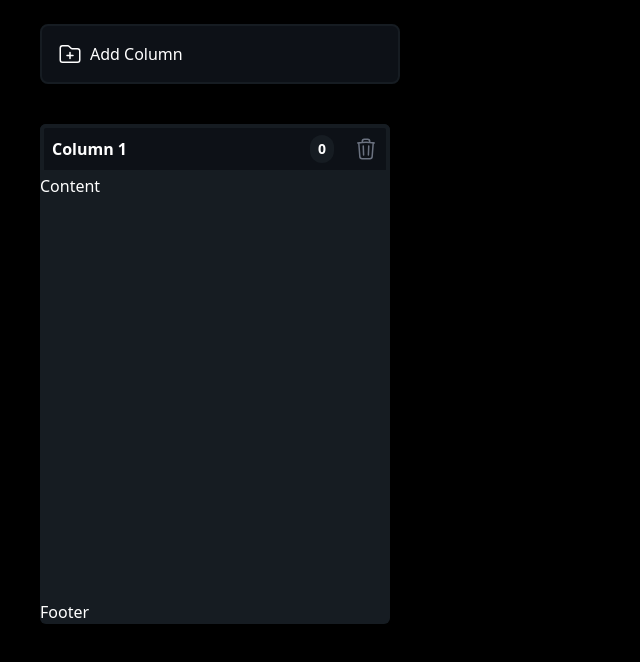
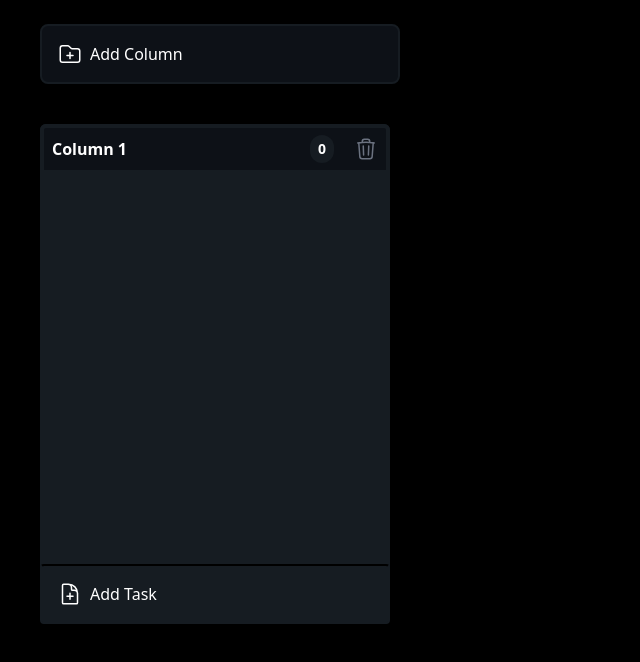
Before and after one commit to kadir-akar/drag-and-drop-kanban-board, a React (Vite) app: page / in a window 1280 px wide. Both pictures are taken after a click on the button "Add Column". Shown: the top 662 px of the page, without its empty margins (0-640 px from the left). Built offline with nearby package versions, Linux system fonts and the light colour scheme.

Commit message:
added task adding function ✅

```diff
--- a/src/App.css
+++ b/src/App.css
@@ -7,3 +7,12 @@ body,
 #root {
   @apply bg-black text-white box-border;
 }
+::-webkit-scrollbar {
+  width: 0.5rem;
+}
+::-webkit-scrollbar-track {
+  background: #1e1e24;
+}
+::-webkit-scrollbar-thumb {
+  background: #6649b8;
+}
--- a/src/components/ColumnContainer.tsx
+++ b/src/components/ColumnContainer.tsx
@@ -1,17 +1,28 @@
+import { TrashIcon } from "../icons/TrashIcon";
+import { PlusIcon } from "../icons/PlusIcon";
+
+import { Column, Id, Task } from "../types";
+
 import React, { useState } from "react";
-import { Column, Id } from "../types";
-import { TrashIcon } from "../icons/TrashIcon";
+import { TaskCard } from "./TaskCard";
+
 import { useSortable } from "@dnd-kit/sortable";
 import { CSS } from "@dnd-kit/utilities";
+
 import ref from "react";
+import TaskIcon from "../icons/TaskIcon";
+
 interface Props {
   columns: Column;
   deleteColumn: (id: Id) => void;
   updateColumn: (id: Id, title: string) => void;
+
+  createTask: (columnId: Id) => void;
+  tasks: Task[];
 }
 
 const ColumnContainer = (props: Props) => {
-  const { columns, deleteColumn, updateColumn } = props;
+  const { columns, deleteColumn, updateColumn, createTask, tasks } = props;
 
   const [editMode, setEditMode] = useState<boolean>(false);
 
@@ -93,8 +104,22 @@ const ColumnContainer = (props: Props) => {
           </button>
         </div>
       </div>
-      <div className="flex flex-grow">Content</div>
-      <div className="footer">Footer</div>
+      <div className="flex flex-grow">
+        <div className="flex flex-col gap-2 w-full">
+          {tasks.map((task) => (
+            <TaskCard key={task.id} task={task} />
+          ))}
+        </div>
+      </div>
+      <button
+        className="flex gap-2 items-center border-columnBackgroundColor border-2 rounded p-4 border-x-columnBackgroundColor hover:bg-mainBackgroundColor active:bg-black border-t-black "
+        onClick={() => {
+          createTask(columns.id);
+        }}
+      >
+        <TaskIcon />
+        Add Task
+      </button>
     </div>
   );
 };
--- a/src/components/KanbanBoard.tsx
+++ b/src/components/KanbanBoard.tsx
@@ -1,5 +1,5 @@
 import { PlusIcon } from "../icons/PlusIcon";
-import { Column, Id } from "../types";
+import { Column, Id, Task } from "../types";
 import { useState, useMemo } from "react";
 import { ColumnContainer } from "./ColumnContainer";
 import {
@@ -15,6 +15,7 @@ import { SortableContext, arrayMove } from "@dnd-kit/sortable";
 import { createPortal } from "react-dom";
 
 const KanbanBoard = () => {
+  const [tasks, setTasks] = useState<Task[]>([]);
   const [columns, setColumns] = useState<Column[]>([]);
   const [activeColumn, setActiveColumn] = useState<Column | null>(null);
 
@@ -76,7 +77,14 @@ const KanbanBoard = () => {
     });
     setColumns(newColumns);
   };
-
+  const createTask = (columnId: Id) => {
+    const newTask: Task = {
+      id: new Date().getTime().toString(),
+      content: `Task ${tasks.length + 1}`,
+      columnId,
+    };
+    setTasks([...tasks, newTask]);
+  };
   return (
     <div
       className="m-auto mt-5 min-h-screen  items-center overflow-x-auto overflow-y-hidden px-[40px] w-full
@@ -109,6 +117,8 @@ const KanbanBoard = () => {
                   columns={column}
                   deleteColumn={deleteColumn}
                   updateColumn={updateColumn}
+                  createTask={createTask}
+                  tasks={tasks.filter((task) => task.columnId === column.id)}
                 />
               ))}
             </SortableContext>
@@ -121,6 +131,10 @@ const KanbanBoard = () => {
                 columns={activeColumn}
                 deleteColumn={deleteColumn}
                 updateColumn={updateColumn}
+                createTask={createTask}
+                tasks={tasks.filter(
+                  (task) => task.columnId === activeColumn.id
+                )}
               />
             ) : null}
           </DragOverlay>,
--- /dev/null
+++ b/src/components/TaskCard.tsx
@@ -0,0 +1,25 @@
+import React from "react";
+import { Task } from "../types";
+import { TrashIcon } from "../icons/TrashIcon";
+
+interface Props {
+  task: Task;
+}
+
+const TaskCard = ({ task }: Props) => {
+  return (
+    <div
+      className="
+  bg-mainBackgroundColor text-md h-[62px] cursor-grab rounded p-2 font-bold
+  border-columnBackgroundColor border-4  flex gap-2
+    justify-between items-center "
+    >
+      {task.content}
+      <button className="stroke-white right-4 bg-columnBackgroundColor p-2 rounded ">
+        <TrashIcon />
+      </button>
+    </div>
+  );
+};
+
+export { TaskCard };
--- /dev/null
+++ b/src/icons/TaskIcon.tsx
@@ -0,0 +1,24 @@
+import React from "react";
+
+const TaskIcon = () => {
+  return (
+    <div>
+      <svg
+        xmlns="http://www.w3.org/2000/svg"
+        fill="none"
+        viewBox="0 0 24 24"
+        strokeWidth={1.5}
+        stroke="currentColor"
+        className="w-6 h-6"
+      >
+        <path
+          strokeLinecap="round"
+          strokeLinejoin="round"
+          d="M19.5 14.25v-2.625a3.375 3.375 0 00-3.375-3.375h-1.5A1.125 1.125 0 0113.5 7.125v-1.5a3.375 3.375 0 00-3.375-3.375H8.25m3.75 9v6m3-3H9m1.5-12H5.625c-.621 0-1.125.504-1.125 1.125v17.25c0 .621.504 1.125 1.125 1.125h12.75c.621 0 1.125-.504 1.125-1.125V11.25a9 9 0 00-9-9z"
+        />
+      </svg>
+    </div>
+  );
+};
+
+export default TaskIcon;
--- a/src/types.ts
+++ b/src/types.ts
@@ -4,3 +4,9 @@ export type Column = {
   id: Id;
   title: string;
 };
+
+export type Task = {
+  id: Id;
+  columnId: Id;
+  content: string;
+};
```
